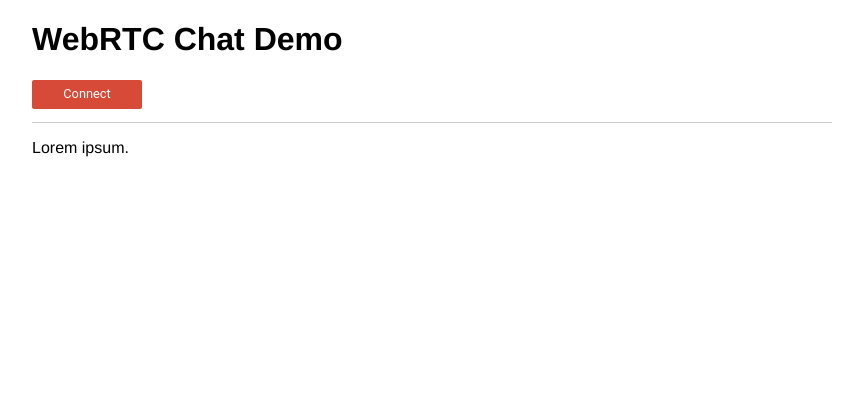
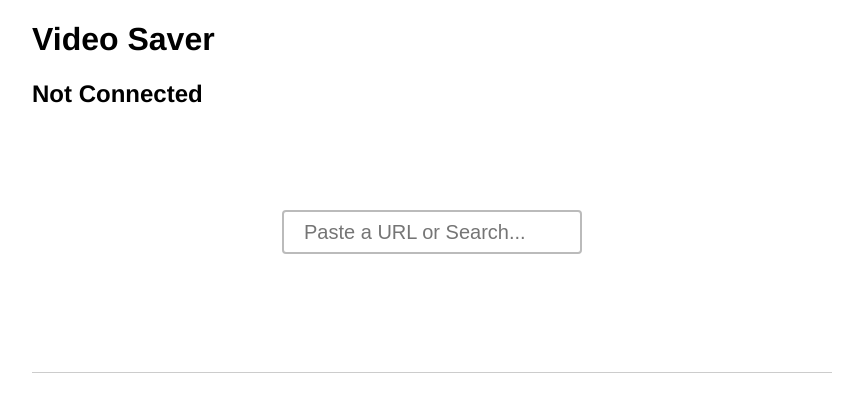
Before and after one commit to PastuDan/ytdl, a React (Create React App) app: page / in a window 1280 px wide. Shown: the top 412 px of the page, without its empty margins (208-1071 px from the left). Built offline with nearby package versions, Linux system fonts and the light colour scheme; no server answers.

Commit message:
download via WebRTC works\!

```diff
--- a/package.json
+++ b/package.json
@@ -7,6 +7,8 @@
     "react-scripts": "1.1.4",
     "simple-peer": "^9.1.2",
     "socket.io": "^2.1.1",
+    "streamsaver": "^1.0.1",
+    "wrtc": "^0.1.4",
     "youtube-dl": "^1.12.2"
   },
   "scripts": {
--- a/src/App.css
+++ b/src/App.css
@@ -20,5 +20,45 @@ button {
 }
 
 html, body {
-  font-family: "Helvetica Neue";
+  font-family: "Helvetica Neue", sans-serif;
 }
+
+input {
+  border: 1px solid #bbbbbb;
+}
+
+input.initial {
+  transition: 50ms all ease-in;
+  width: 300px;
+  height: 40px;
+  padding: 20px;
+  border-radius: 4px;
+  left: calc(50% - 150px);
+  top: 210px;
+  position: absolute;
+  color: #353535;
+  border-color: #bbb;
+  background: white;
+}
+
+input {
+  font-size: 20px;
+  border: 2px solid white;
+  height: 164px;
+  width: 164px;
+  border-radius: 50%;
+  position: absolute;
+  top: 161px;
+  left: calc(50% - 82px);
+  transition: 300ms all linear;
+  outline: none;
+  color: gray;
+  padding: 40px;
+  background-color: #353535;
+}
+
+input.progress {
+  transition: 300ms all ease-out;
+  opacity: 0;
+  visibility: hidden;
+}
--- a/src/App.js
+++ b/src/App.js
@@ -2,28 +2,32 @@ import React, { Component } from 'react'
 import './App.css'
 import io from 'socket.io-client'
 import Peer from 'simple-peer'
+import ProgressCircle from './ProgressCircle'
+import { createWriteStream, supported, version } from 'streamsaver'
 
 const socket = io()
+let metadata
 
 class App extends Component {
   state = {
-    sender:    false,
-    connected: false,
-    message:   'Lorem ipsum.'
+    connected:       false,
+    thumbnail:       null,
+    uiState:         'initial',
+    downloadSize:    0,
+    bytesDownloaded: 0,
   }
 
   componentDidMount = () => {
-    socket.on('peer-connect', () => {
-      this.peer = new Peer()
-      this.setupPeerCallbacks()
-    })
-
     socket.on('signal', data => {
       this.peer.signal(data)
     })
   }
 
-  setupPeerCallbacks = () => {
+  connectToPeer = () => {
+    // tell other peer to connect as a receiver
+    // TODO have server grab a non-busy peer
+    socket.emit('peer-connect')
+    this.peer = new Peer({initiator: true})
     this.peer.on('signal', function (data) {
       // when we have our own ICE data, give it to the remote peer via the signaling server
       socket.emit('signal', data)
@@ -31,43 +35,67 @@ class App extends Component {
 
     this.peer.on('connect', () => {
       this.setState({connected: true})
+      this.peer.send(this.searchInput.value)
     })
 
     this.peer.on('data', data => {
-      this.setState({message: data.toString()})
+      if (!metadata) {
+        metadata = JSON.parse(data)
+        this.setState({
+          thumbnail:    metadata.thumbnail,
+          downloadSize: metadata.size,
+        })
+        console.log(metadata)
+
+        // set up stream saver
+        this.writer = createWriteStream('download.mp4', metadata.size).getWriter();
+        return
+      }
+
+      this.writer.write(data)
+      console.log('chunk', this.state.bytesDownloaded / this.state.downloadSize + '%', this.state.bytesDownloaded, this.state.downloadSize,)
+      this.setState({
+        bytesDownloaded: this.state.bytesDownloaded + data.length
+      })
+
+      if (this.state.bytesDownloaded === this.state.downloadSize) {
+        this.writer.close();
+      }
     })
+
   }
 
-  connectAsSender = () => {
-    socket.emit('peer-connect') // tell other peer to connect as a receiver
-    this.setState({
-      sender: true
-    }, () => {
-      this.peer = new Peer({initiator: true})
-      this.setupPeerCallbacks()
-    })
-  }
-
-  sendMessage = () => {
-    this.peer.send(this.chatinput.value)
+  parseInput = () => {
+    let parsedUrl = null
+    try {
+      parsedUrl = new URL(this.searchInput.value)
+      this.setState({uiState: 'transitioning'}, () => {
+        setTimeout(() => {
+          this.setState({uiState: 'progress'})
+        }, 300)
+      })
+      this.connectToPeer()
+    } catch (e) {
+      // TODO user input is a search term, so query APIs and show videos / songs related to their search
+      console.log('treating user input as a search term, not a URL')
+    }
   }
 
   render () {
+
     return <div className="App">
       <header className="App-header">
-        <h1 className="App-title">WebRTC Chat Demo</h1>
-        <button onClick={this.connectAsSender}>
-          {this.state.connected ? `Connected as ${this.state.sender ? 'sender' : 'receiver'}` : 'Connect'}
-        </button>
+        <h1 className="App-title">Video Saver</h1>
+        <h2>{this.state.connected ? 'Connected to electron / node peer' : 'Not Connected'}</h2>
+        <ProgressCircle uiState={this.state.uiState}
+                        percent={this.state.downloadSize ? 100 * this.state.bytesDownloaded / this.state.downloadSize : 0}
+                        thumbnail={this.state.thumbnail}/>
       </header>
       <p className="App-intro">
-        {this.state.connected && this.state.sender ?
-          <textarea onChange={this.sendMessage}
-                    ref={node => this.chatinput = node}
-                    cols="30"
-                    rows="10"
-                    placeholder={'Anything you type here will auto send...'}/> :
-          this.state.message}
+        <input className={this.state.uiState}
+               onChange={this.parseInput}
+               ref={node => this.searchInput = node}
+               placeholder={'Paste a URL or Search...'}/>
       </p>
     </div>
   }
--- /dev/null
+++ b/src/ProgressCircle.css
@@ -0,0 +1,50 @@
+.ProgressCircle-container.progress {
+    visibility: visible;
+    opacity: 1;
+}
+
+.ProgressCircle-container {
+    display: block;
+    height: 200px;
+    width: 200px;
+    margin: 2em auto;
+    /*box-shadow: 0 0 1em black;*/
+    border-radius: 100%;
+    position: relative;
+
+    transition: 300ms all ease-out;
+    visibility: hidden;
+    opacity: 0;
+}
+
+.ProgressCircle-circle {
+    stroke-dashoffset: 0;
+    transition: stroke-dashoffset 1s linear;
+    stroke: #666;
+    stroke-width: 1em;
+}
+
+.ProgressCircle-indicator {
+    stroke: #FF9F1E;
+}
+
+.ProgressCircle-percent {
+    position: absolute;
+    display: block;
+    height: 160px;
+    width: 160px;
+    left: 50%;
+    top: 50%;
+    box-shadow: inset 0 0 1em black;
+    margin-top: -80px;
+    margin-left: -80px;
+    border-radius: 100%;
+    line-height: 160px;
+    font-size: 2em;
+    text-shadow: 0 0 0.5em black;
+    text-align: center;
+    color: white;
+    background-color: #353535;
+    background-size: 180%;
+    background-position: center;
+}
--- /dev/null
+++ b/src/ProgressCircle.js
@@ -0,0 +1,33 @@
+import React from 'react'
+import PropTypes from 'prop-types'
+import './ProgressCircle.css'
+
+const r = 90
+const c = Math.PI * r * 2
+
+export default function ProgressCircle ({percent, thumbnail, uiState}) {
+  console.log(percent)
+  if (percent < 0) { percent = 0}
+  if (percent > 100) { percent = 100}
+
+  const strokeDashoffset = (100 - percent) / 100 * c
+
+  return <div className={`ProgressCircle-container ${uiState}`}>
+    <div className="ProgressCircle-percent" style={{backgroundImage: `url(${thumbnail})`}}>
+      {percent.toFixed(1)}%
+    </div>
+    <svg width="200" height="200" viewport="0 0 100 100">
+      <circle className="ProgressCircle-circle" r={r} cx="100" cy="100" fill="transparent" strokeDasharray={c}
+              strokeDashoffset="0"/>
+      <circle className="ProgressCircle-circle ProgressCircle-indicator" r={r} cx="100" cy="100" fill="transparent"
+              strokeDasharray={c}
+              strokeDashoffset="0" style={{strokeDashoffset}}/>
+    </svg>
+  </div>
+}
+
+ProgressCircle.propTypes = {
+  percent:   PropTypes.number,
+  thumbnail: PropTypes.string,
+  uiState:   PropTypes.string,
+}
--- a/src/index.css
+++ b/src/index.css
@@ -1,5 +1,13 @@
 body {
-  margin: 0;
-  padding: 0;
-  font-family: sans-serif;
+    margin: 0;
+    padding: 0;
+    font-family: sans-serif;
 }
+
+html {
+    box-sizing: border-box;
+}
+
+*, *:before, *:after {
+    box-sizing: inherit;
+}
```
Also changed, not shown: api.js (+51 -33 lines), 1 other file (tests, documents, lock files or other folders).
